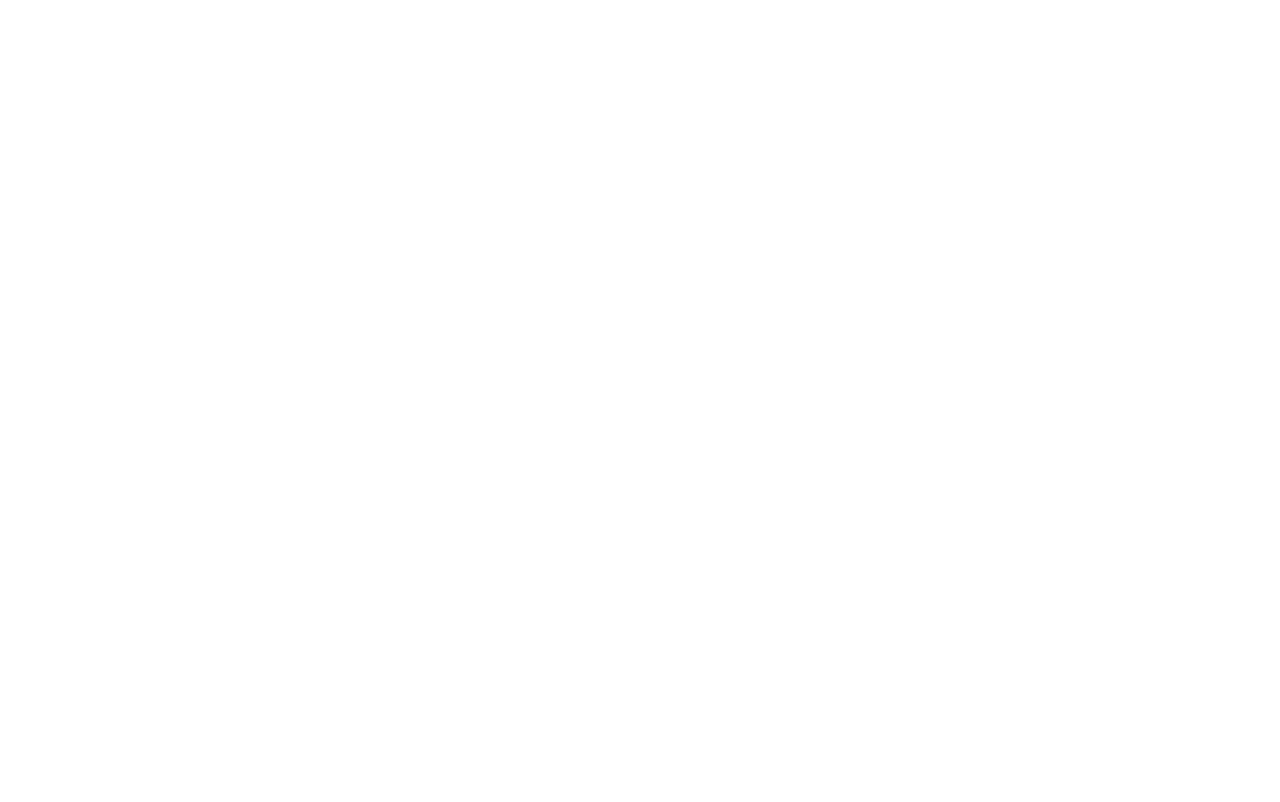
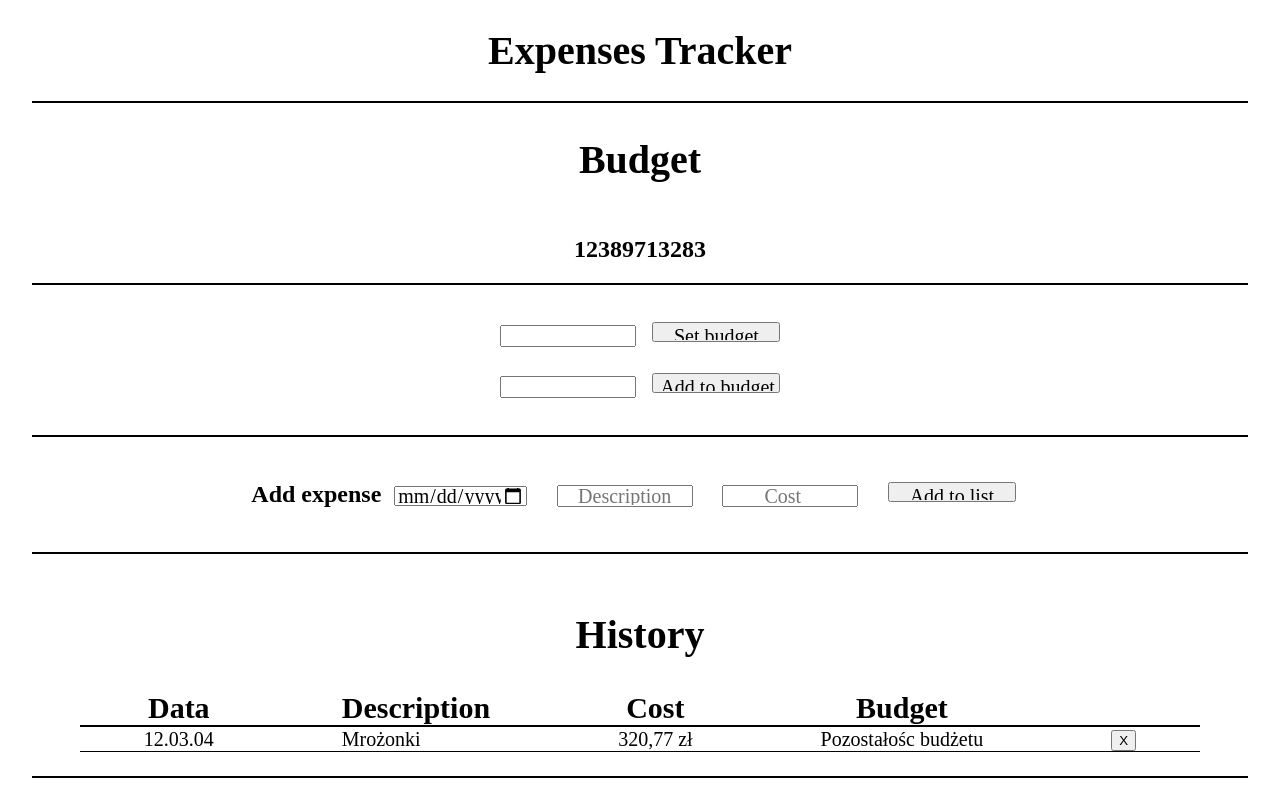
Before and after one commit to UrbanDaw/Jest-Tests, a website: page index.html in a window 1280 px wide. Drawn offline with Linux system fonts and the light colour scheme.

Commit message:
Added html and styled

```diff
--- a/index.html
+++ b/index.html
@@ -4,9 +4,59 @@
     <meta charset="UTF-8">
     <meta http-equiv="X-UA-Compatible" content="IE=edge">
     <meta name="viewport" content="width=device-width, initial-scale=1.0">
-    <title>Document</title>
+    <link rel="stylesheet" href="style.css">
+    <title>Expenses tracker</title>
 </head>
 <body>
+    <h1 class='expense-title'>Expenses Tracker</h1>
+    <section class="budget">
+        <h1>Budget</h1>
+    <h2 id="balance">12389713283</h2>
+    </section>
 
+<section class="budget-manipulation">
+
+    <form action="" method="post" id="budget-set">
+        <input type="number" min="0.01" step="0.01" class="number" name="budget"  id="number-set-budget">
+        <input type="submit" class="button" value="Set budget">
+    </form>
+
+    <form action="" method="post" id="budget-add">
+        <input type="number" min="0.01" step="0.01" class="number" name="budget" id="number-add-budget">
+        <input type="submit" class="button" value="Add to budget">
+    </form>
+
+</section>
+    <section class="add-expense">
+    <h2>Add expense</h2>
+<form action="post" method="post">
+    <input type="date" name="date" class="number" id="date">
+    <input type="text" name="description" class="number" id="description" placeholder="Description">
+    <input type="number" name="number" min="0.01" step="0.01" class="number"  id="number-add-expense" placeholder="Cost">
+    <input type="submit" name="submit" class="button" value="Add to list">
+</form>
+</section>
+<section class="history">
+<h1>History</h1>
+<table class="table">
+    <thead>
+        <tr>
+            <th>Data</th>
+            <th>Description</th>
+            <th>Cost</th>
+            <th>Budget</th>
+        </tr>
+    </thead>
+    <tbody>
+        <tr>
+            <th>12.03.04</th>
+            <td>Mrożonki</td>
+            <td>320,77 zł</td>
+            <td>Pozostałośc budżetu</td>
+            <td><button type="submit" id="delete" >X</button></td>
+        </tr>
+    </tbody>
+    <script src="script.js"></script>
+</section>
 </body>
 </html>
--- /dev/null
+++ b/style.css
@@ -0,0 +1,120 @@
+/* Budget style */
+.budget {
+    display: flex;
+    flex-direction: column;
+    align-items: center;
+    justify-content:center;
+    border-top: 2px solid #000;
+    border-bottom: 2px solid #000;
+    margin: 3vh;
+}
+
+/* Budget manipulation section style */
+
+.budget-manipulation {
+    display: flex;
+    flex-direction: column;
+    align-items: center;
+    justify-content:center;
+    border-bottom: 2px solid #000;
+    padding-bottom: 3vh;
+    margin: 3vh
+
+}
+
+.budget-set {
+    display: flex;
+    justify-content: flex-start;
+    align-items: center;
+}
+
+.budget-add {
+    display: flex;
+    justify-content: flex-start;
+    align-items: center;
+}
+
+.budget-manipulation > form {
+    margin: 1vw ;
+}
+
+.budget-manipulation > form > input {
+    margin: 0 0.5vw;
+}
+
+/* General  */
+
+
+.expense-title {
+display: flex;
+justify-content: center;
+}
+
+h1 {
+    font-size: 40px;
+}
+.number {
+    width: 10vw;
+    height: 2vh;
+    text-align: center;
+    font: 20px bold;
+}
+
+.button {
+    width: 10vw;
+    height: 2.5vh;
+    text-align: center;
+    font:20px bold;
+}
+
+
+/* Add expense style */
+.add-expense {
+    display: flex;
+    align-items: center;
+    justify-content: center;
+    border-bottom: 2px solid #000;
+    padding-bottom: 3vh;
+    margin: 3vh
+}
+
+.add-expense > form > input {
+    margin: 1vw;
+}
+
+/* History table style  */
+
+.history {
+    display: flex;
+    flex-direction: column;
+    align-items: center;
+    justify-content:center;
+    border-bottom: 2px solid #000;
+    padding-bottom: 3vh;
+    margin: 3vh;
+}
+
+.table {
+    width: auto;
+    border-collapse: collapse;
+}
+
+thead {
+    border-bottom: 2px solid #000;
+}
+
+thead > tr > th  {
+    font-size: 30px;
+    padding: 0 5vw;
+    font-weight: bold;
+}
+
+tbody > tr > td, th {
+    font-size: 20px;
+    padding: 0 5vw;
+    font-weight: normal;
+}
+
+tr {
+    border-bottom: 1px solid #000;
+}
```
Also changed, not shown: package.json (added, +23 -0 lines), testingjest.test.js (added, +15 -0 lines), script.js (added), 1 other file.
